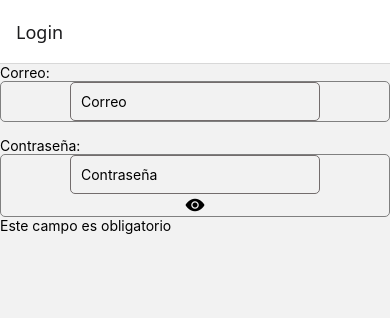
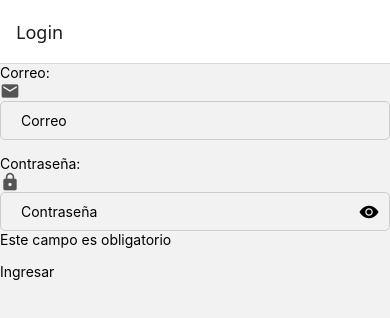
Before and after one commit to mjsalinas/ClasePrograMovil, a React Native app in the folder MiProyectoBaseFE/: screen /Login in a window 390 px wide. Shown: the top 318 px of the page. Built offline with nearby package versions, Linux system fonts and the light colour scheme.

Commit message:
creando nueva pagina de inicio y redireccionando desde login

```diff
--- a/MiProyectoBaseFE/App.tsx
+++ b/MiProyectoBaseFE/App.tsx
@@ -1,15 +1,17 @@
 import { NavigationContainer } from '@react-navigation/native';
-import { createNativeStackNavigator} from '@react-navigation/native-stack';
+import { createNativeStackNavigator } from '@react-navigation/native-stack';
 import Login from './screens/Login';
+import Home from './screens/Home';
 
 const Stack = createNativeStackNavigator();
 
 export default function App() {
   return (
     <NavigationContainer>
-        <Stack.Navigator initialRouteName='Login'>
-            <Stack.Screen name="Login" component={Login}/>
-        </Stack.Navigator>
+      <Stack.Navigator initialRouteName='Login'>
+        <Stack.Screen name="Login" component={Login} />
+        <Stack.Screen name="HomeScreen" component={Home} />
+      </Stack.Navigator>
     </NavigationContainer>
   );
 }
--- a/MiProyectoBaseFE/components/CustomInput.tsx
+++ b/MiProyectoBaseFE/components/CustomInput.tsx
@@ -1,4 +1,4 @@
-import {Ionicons} from "@expo/vector-icons";
+import {Ionicons, MaterialIcons} from "@expo/vector-icons";
 import React, { useState } from "react";
 import {
     View, Text, TextInput, KeyboardTypeOptions,
@@ -19,11 +19,17 @@ export default function CustomInput({ label, value, type = "text", onChange, req
     const [isSecureText, setIsSecureText] = useState(type === 'password');
 
     const isPasswordField = type === 'password';
+
     const keyboardType: KeyboardTypeOptions =
         /*Flujos de control: operador ternario: */
         type === 'email' ? 'email-address' :
             type === 'number' ? 'numeric'
                 : 'default';
+
+    const icon =
+        type === 'email' ? 'email' :
+        type === 'password' ? 'lock' : 'text-fields';
+
 
     const getError = () => {
         if (required && !value) return 'Este campo es obligatorio';
@@ -39,6 +45,7 @@ export default function CustomInput({ label, value, type = "text", onChange, req
         <View style={styles.wrapper}>
             <View style={error && styles.inputError}>
                 <Text>{label}:</Text>
+                <MaterialIcons name={icon as any} size={20} color="#555" style={styles.icon} />
                 <View style={styles.inputContainer}>
                     <TextInput
                         style={styles.input}
@@ -68,24 +75,26 @@ export default function CustomInput({ label, value, type = "text", onChange, req
 
 const styles = StyleSheet.create({
     wrapper: { marginBottom: 15 },
+    inputContainer: {
+      flexDirection: 'row',
+      alignItems: 'center',
+      borderWidth: 1,
+      borderColor: '#ccc',
+      borderRadius: 5,
+      paddingHorizontal: 10,
+    },
+    inputError: {
+      borderColor: 'red',
+    },
     input: {
-        borderWidth: 1,
-        borderColor: '#736d6d',
-        padding: 10,
-        borderRadius: 5,
-        width: 250,
+      flex: 1,
+      padding: 10,
+    },
+    icon: {
+      marginRight: 8,
     },
     error: {
-        color: 'red',
-        fontSize: 12,
+      color: 'red',
+      fontSize: 12,
     },
-    inputContainer: {
-        alignItems: 'center',
-        borderWidth: 1,
-        borderRadius: 5,
-        borderColor: 'gray',
-    },
-    inputError: {
-        borderColor: 'red',
-    }
 })
--- /dev/null
+++ b/MiProyectoBaseFE/screens/Home.tsx
@@ -0,0 +1,13 @@
+import { View, Text } from "react-native";
+
+export default function Home({ navigation, route }: any) {
+const {email, password } = route.params;
+//const {password} = route.params;
+
+    return(
+        <View>
+            <Text>Bienvenido: {email}</Text>
+            </View>
+
+    )
+}
--- a/MiProyectoBaseFE/screens/Login.tsx
+++ b/MiProyectoBaseFE/screens/Login.tsx
@@ -1,7 +1,10 @@
-import { View } from "react-native";
+import { MaterialIcons } from "@expo/vector-icons";
+import { Button, TouchableOpacity, View, Text } from "react-native";
 import CustomInput from "../components/CustomInput";
-import { useState } from "react";
-export default function Login() {
+import React, { useState } from "react";
+
+
+export default function Login({ navigation }: any) {
     const [email, setEmail] = useState('');
     const [password, setPassword] = useState('');
 
@@ -20,6 +23,12 @@ export default function Login() {
                 value={password}
                 onChange={setPassword}
                 required={true} />
+
+            <TouchableOpacity onPress={() =>{navigation.navigate('HomeScreen',
+                { email, password })}}>
+                <Text>Ingresar</Text>
+            </TouchableOpacity>
         </View>
+
     )
 }
```
